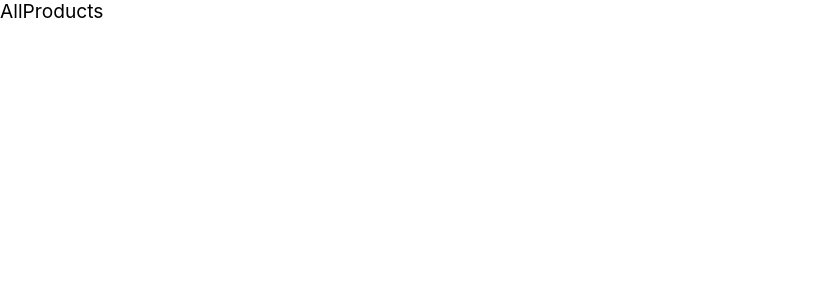
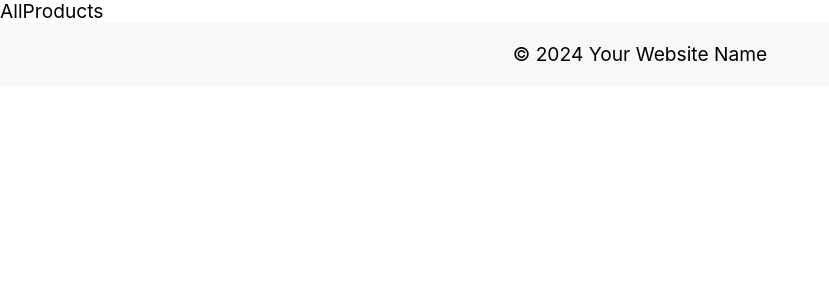
Before and after one commit to Rajan66/Glam, a React (Create React App) app in the folder client/: page /products in a window 1280 px wide. Shown: the top 300 px of the page, without its empty margins (0-829 px from the left). Built offline with nearby package versions, Linux system fonts and the light colour scheme.

Commit message:
Minor fixes

```diff
--- a/client/src/App.js
+++ b/client/src/App.js
@@ -1,17 +1,18 @@
 import React from 'react'
 import { BrowserRouter as Router, Route, Routes, Navigate } from "react-router-dom"
+
 import Home from './components/Home/Home';
 import Admin from './components/Admin/Admin'
 import Auth from './components/Auth/Auth'
-import ProductDetails from './components/ProductDetails/ProductDetails.js';
-import AllProducts from './components/Products/AllProducts.js';
+import ProductDetails from './components/ProductDetails/ProductDetails';
+import AllProducts from './components/Products/AllProducts';
+import Footer from './components/Footer/Footer'
+
 import './App.css';
-
-
-
 
 function App() {
   return (
+    <>
       <Router>
         <Routes>
           <Route path="/" Component={Home} />
@@ -21,6 +22,8 @@ function App() {
           <Route path="/products/" Component={AllProducts} />
         </Routes>
       </Router>
+      <Footer />
+    </>
   );
 }
 
--- /dev/null
+++ b/client/src/components/Footer/Footer.css
@@ -0,0 +1,7 @@
+.footer {
+    background-color: #f8f8f8;
+    padding: 20px 0;
+    text-align: center;
+    position: absolute;
+    width: 100%;
+}
--- /dev/null
+++ b/client/src/components/Footer/Footer.js
@@ -0,0 +1,16 @@
+import React from 'react';
+
+import './Footer.css'
+
+const Footer = () => {
+  return (
+    <footer className="footer">
+      <div className="container">
+        {/* Footer content goes here */}
+        <p>© {new Date().getFullYear()} Your Website Name</p>
+      </div>
+    </footer>
+  );
+};
+
+export default Footer;
```
Lines whose indentation alone changed are shown as unchanged.
